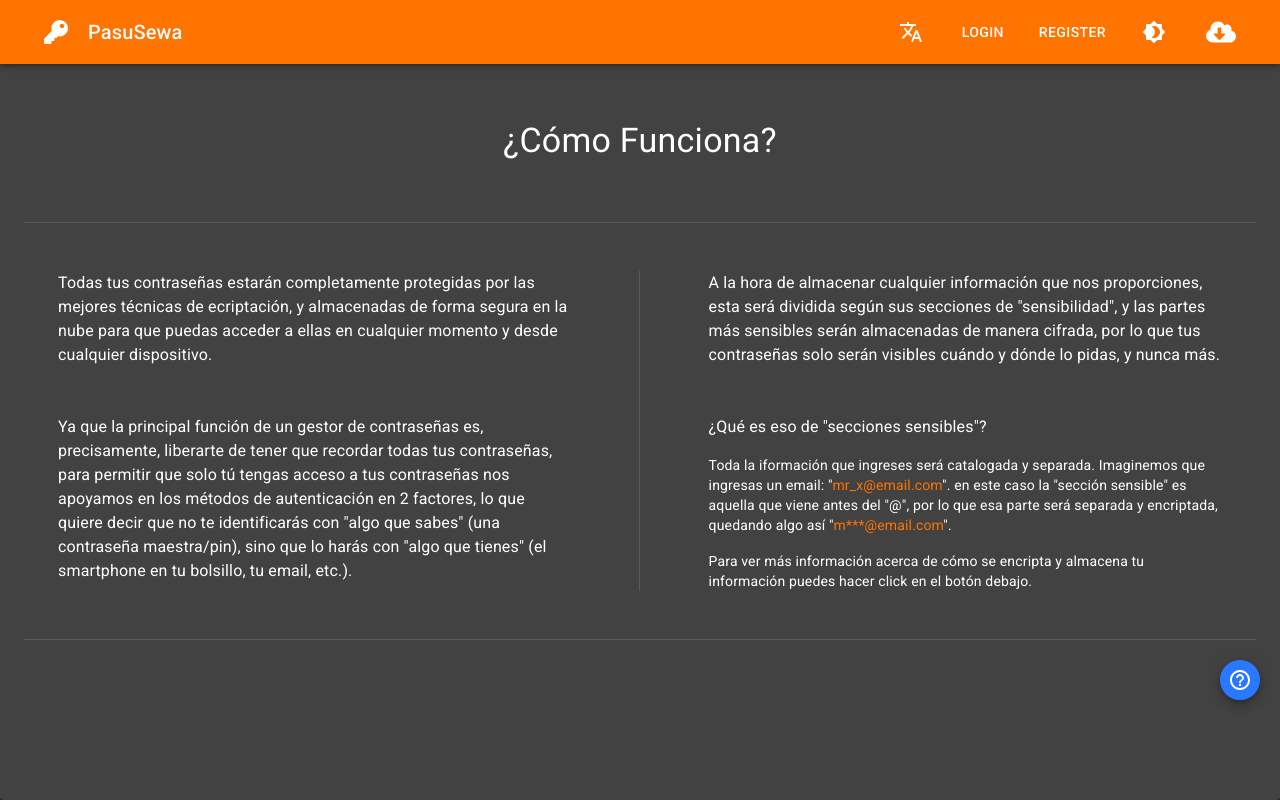
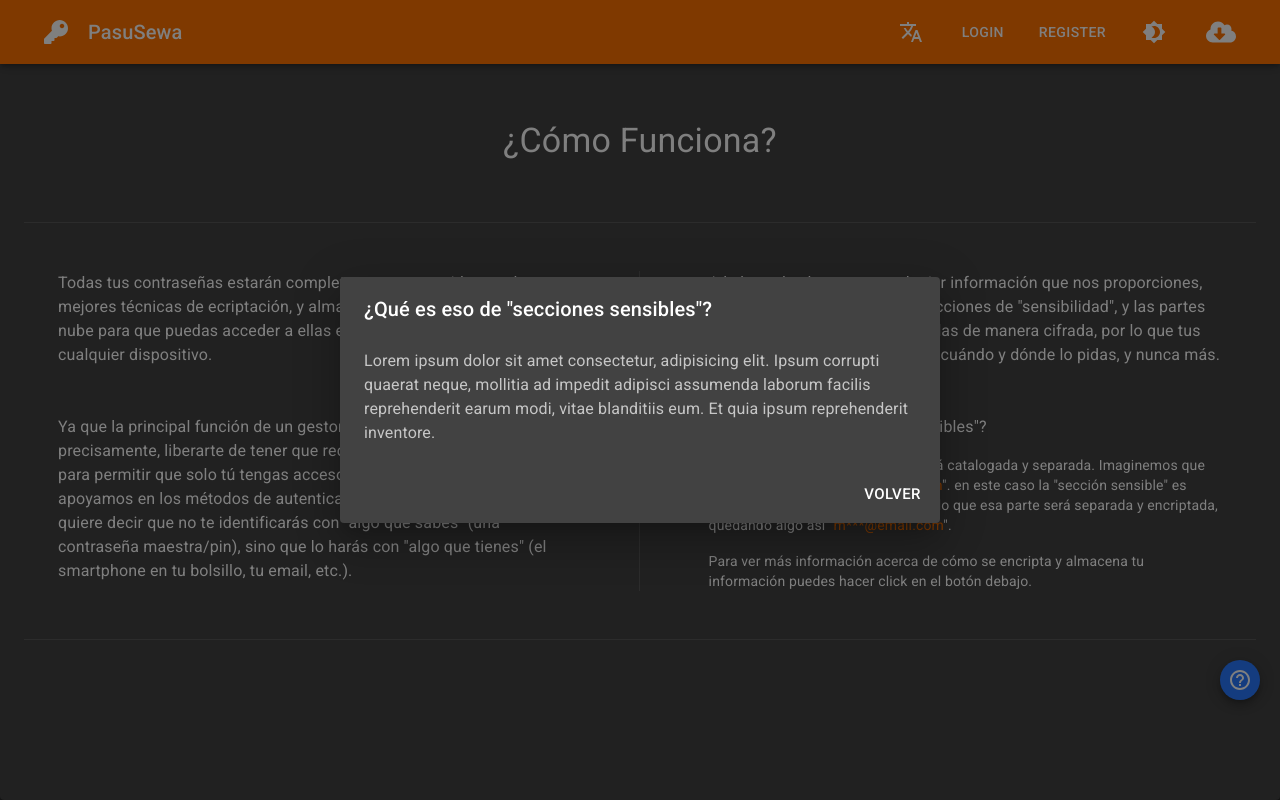
Before and after one commit to TheMrCorvy/Desktop-Frontend, a React (Create React App) app: page / in a window 1280 px wide. Both pictures are taken after a click on the button 1240 px from the left and 1834 px from the top of the page. Shown: the part 1155-1955 px from the top of the page. Built offline with nearby package versions, Linux system fonts and the light colour scheme.

Commit message:
added the modal

```diff
--- a/src/components/Sections/Downloads/index.tsx
+++ b/src/components/Sections/Downloads/index.tsx
@@ -6,7 +6,7 @@ import { makeStyles, createStyles, Theme } from "@material-ui/core/styles"
 
 import { purple, indigo, pink } from "@material-ui/core/colors"
 
-import { useSelector, useDispatch } from "react-redux"
+import { useSelector } from "react-redux"
 import { RootState } from "../../../redux/store"
 
 import { translate } from "../../../lang"
--- a/src/pages/Landing.tsx
+++ b/src/pages/Landing.tsx
@@ -1,6 +1,20 @@
-import React, { FC } from "react"
+import React, { FC, useState } from "react"
 
-import { Container, Grid, Typography, Hidden, Divider, Fab, Tooltip } from "@material-ui/core"
+import {
+	Container,
+	Grid,
+	Typography,
+	Hidden,
+	Divider,
+	Fab,
+	Tooltip,
+	Dialog,
+	DialogTitle,
+	DialogContentText,
+	DialogContent,
+	DialogActions,
+	Button,
+} from "@material-ui/core"
 
 import HelpOutlineIcon from "@material-ui/icons/HelpOutline"
 
@@ -8,6 +22,12 @@ import LandingWelcome from "../components/Sections/LandingWelcome/index"
 import Downloads from "../components/Sections/Downloads/index"
 
 const Landing: FC = () => {
+	const [open, setOpen] = useState(false)
+
+	const toggleDialog = () => {
+		setOpen(!open)
+	}
+
 	return (
 		<>
 			<LandingWelcome />
@@ -84,11 +104,36 @@ const Landing: FC = () => {
 						aria-label="help"
 						size="small"
 						style={{ position: "absolute", bottom: 100, right: 20 }}
+						onClick={toggleDialog}
 					>
 						<HelpOutlineIcon />
 					</Fab>
 				</Tooltip>
 			</Container>
+
+			<Dialog
+				onClose={toggleDialog}
+				aria-labelledby="simple-dialog-title"
+				open={open}
+				scroll="paper"
+			>
+				<DialogTitle id="simple-dialog-title">
+					¿Qué es eso de "secciones sensibles"?
+				</DialogTitle>
+				<DialogContent>
+					<DialogContentText>
+						Lorem ipsum dolor sit amet consectetur, adipisicing elit. Ipsum corrupti
+						quaerat neque, mollitia ad impedit adipisci assumenda laborum facilis
+						reprehenderit earum modi, vitae blanditiis eum. Et quia ipsum reprehenderit
+						inventore.
+					</DialogContentText>
+				</DialogContent>
+				<DialogActions>
+					<Button autoFocus onClick={toggleDialog} color="default" size="large">
+						Volver
+					</Button>
+				</DialogActions>
+			</Dialog>
 		</>
 	)
 }
```
